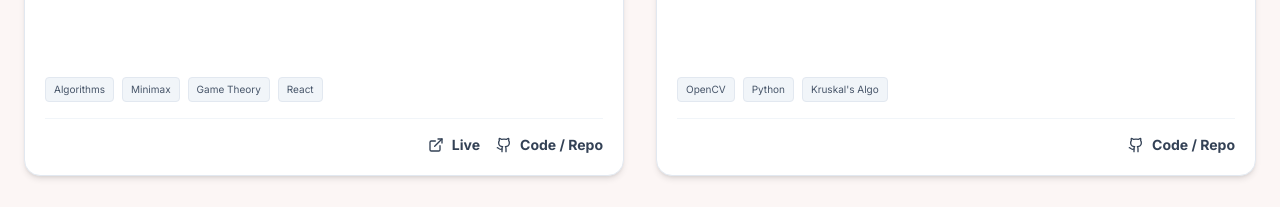
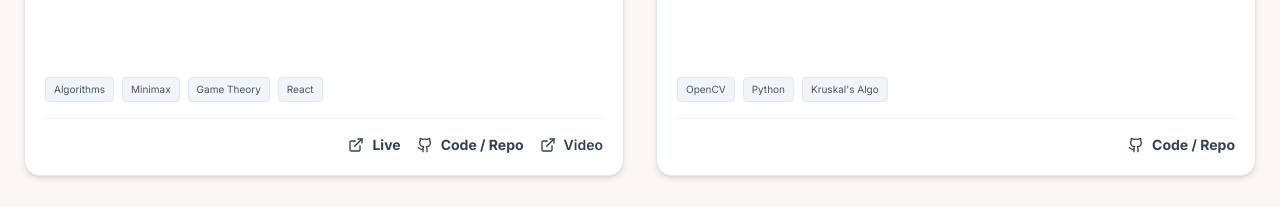
Before and after one commit to lavanya-22-glitch/Portfolio, a React (Vite) app: page /projects in a window 1280 px wide. Shown: the part 1260-1467 px from the top of the page. Built offline with nearby package versions, Linux system fonts and the light colour scheme.

Commit message:
added video for ttt

```diff
--- a/src/pages/Projects.jsx
+++ b/src/pages/Projects.jsx
@@ -109,6 +109,7 @@ const ProjectCard = ({ project, onExpand }) => {
                   </a>
                ) : <div />}
 
+
                {/* Repo/Demo Link */}
                <div className="flex gap-4">
                  {project.demoLink && (
@@ -119,6 +120,11 @@ const ProjectCard = ({ project, onExpand }) => {
                  <a href={project.repoLink} target="_blank" rel="noreferrer" onClick={stopProp} className="flex items-center gap-2 text-sm font-bold text-slate-700 dark:text-slate-200 hover:text-sage transition">
                    <Github className="w-4 h-4" /> Code / Repo
                  </a>
+                 {project.videoLink && (
+                 <a href={project.videoLink} target="_blank" rel="noreferrer" onClick={stopProp} className="flex items-center gap-2 text-sm font-semibold text-slate-700 dark:text-slate-200 hover:text-sage transition">
+                   <ExternalLink className="w-4 h-4" /> Video
+                 </a>
+               )}
                </div>
             </div>
 
@@ -211,6 +217,7 @@ const Projects = () => {
         "/images/ttt (2).png",
         "/images/ttt (3).png"
       ],
+      videoLink: "https://drive.google.com/file/d/1Apnya0tqz89O1m3rvoAHpzkBaPeRaY-B/view?usp=sharing",
       repoLink: "https://github.com/lavanya-22-glitch/ultimate-ttt-app",
       demoLink: "https://ultimate-ttt-app-front.onrender.com/",
       type: "1st Place Winner",
```
Also changed, not shown: 1 other file (tests, documents, lock files or other folders).
